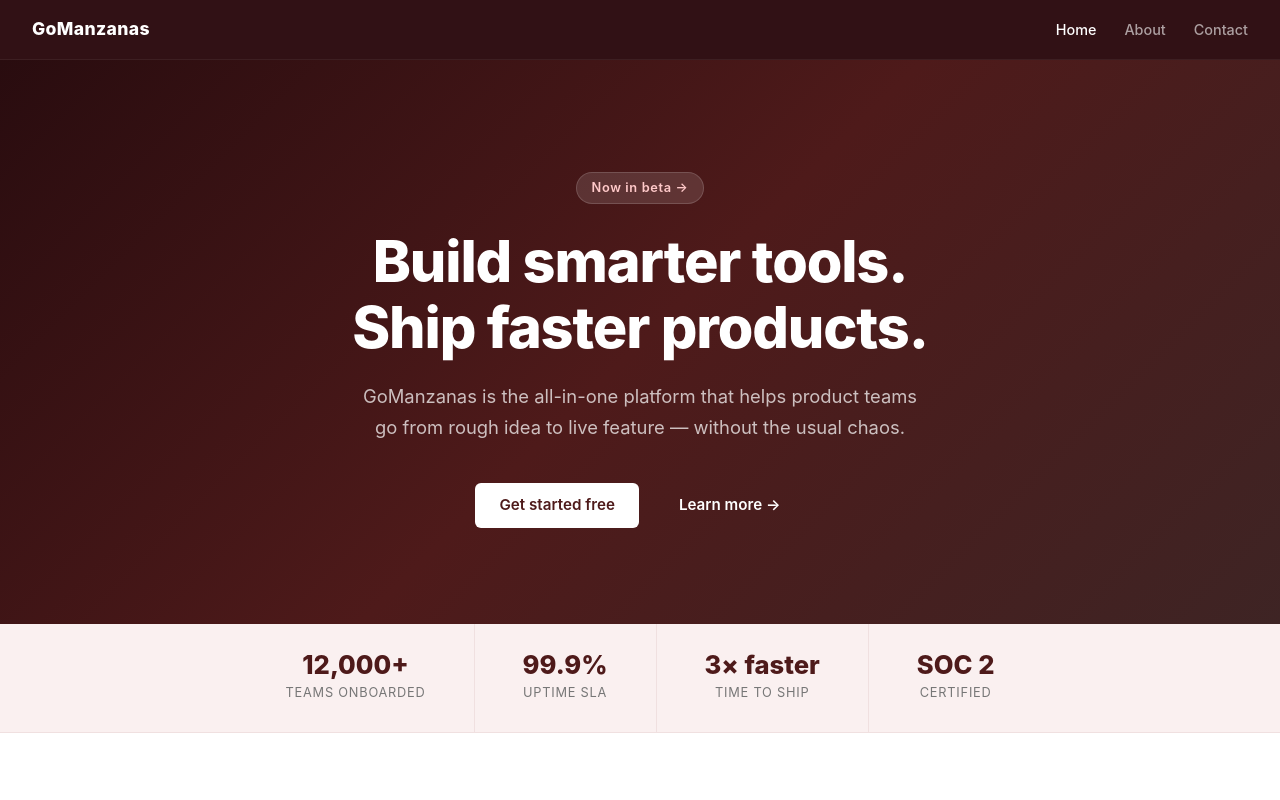
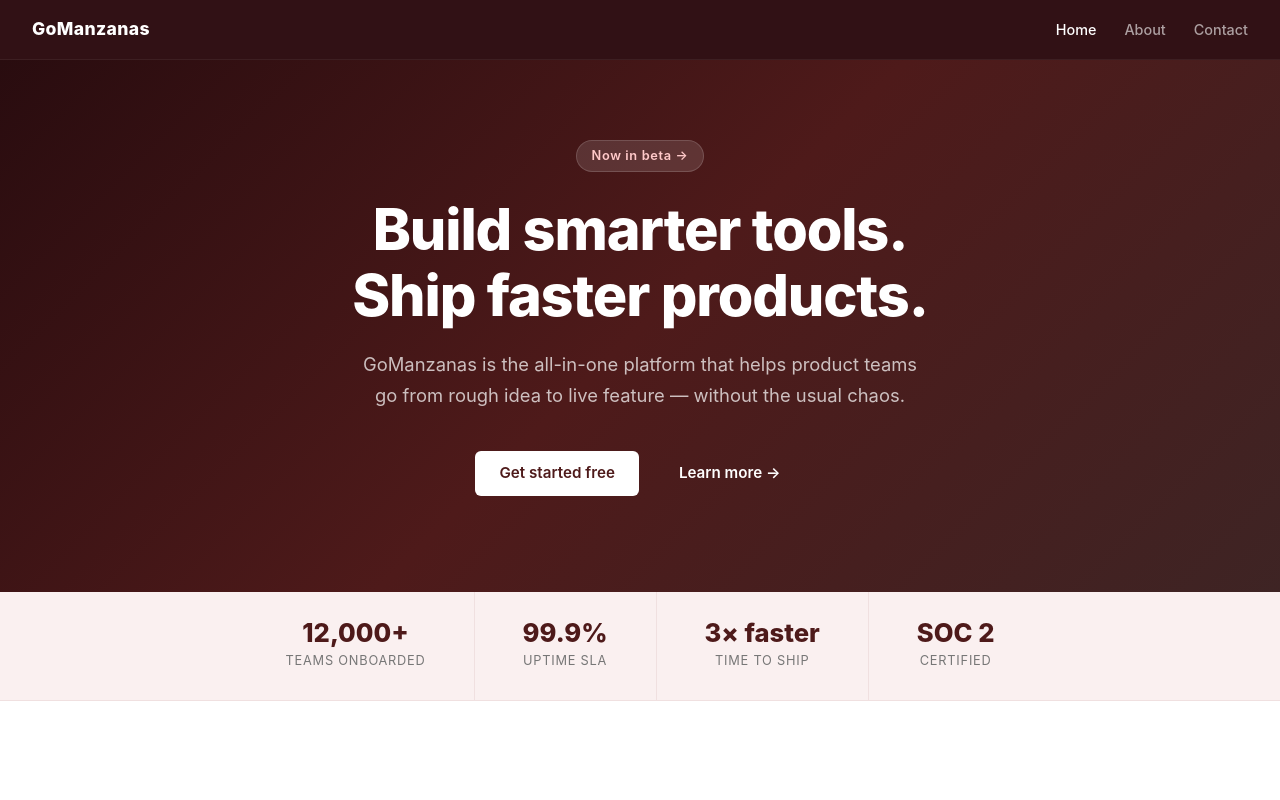
Before and after one commit to gomanzanas-bot/booster-agent-poc, a React (Vite) app: page /#/ in a window 1280 px wide. Shown: the top 800 px of the page. Built offline with nearby package versions, Linux system fonts and the light colour scheme.

Commit message:
fix: reduce hero padding-top from 7rem to 5rem

```diff
--- a/src/pages/Home.css
+++ b/src/pages/Home.css
@@ -8,7 +8,7 @@
 .hero {
   background: linear-gradient(135deg, #290c0f, #4e1a1a, #3e2424);
   color: #fff;
-  padding: 7rem 1.5rem 6rem;
+  padding: 5rem 1.5rem 6rem;
   text-align: center;
 }
 
```
